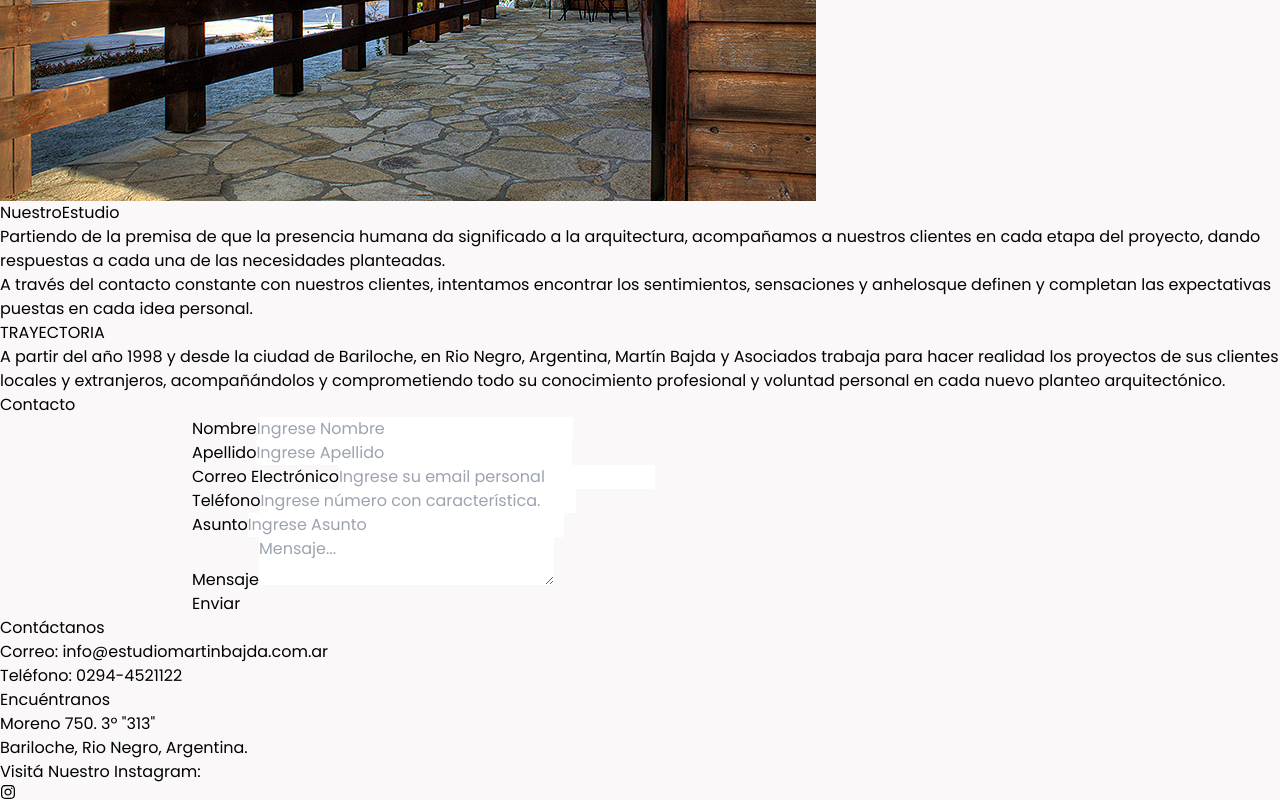
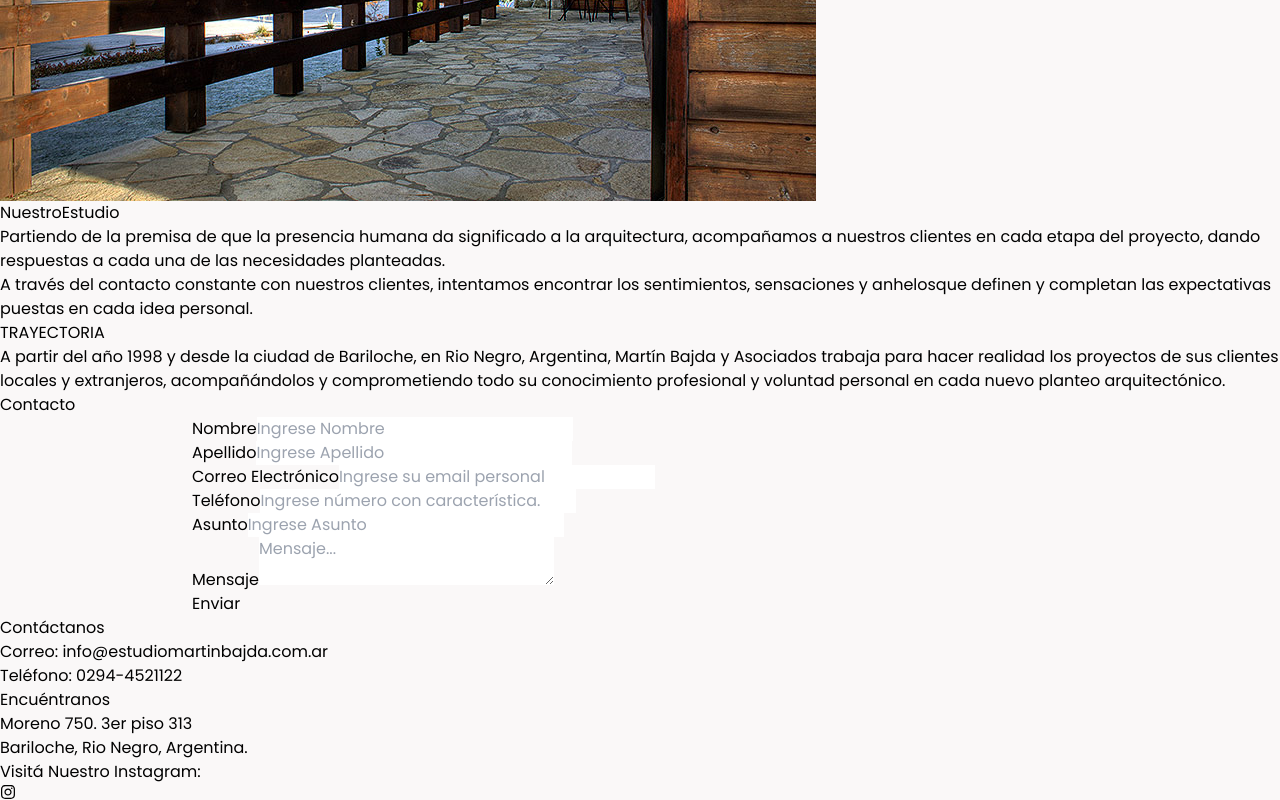
Before and after one commit to 4Bprogramming/BajdaNextJs, a Next.js app: page / in a window 1280 px wide. Shown: the part 1252-2052 px from the top of the page. Built offline with nearby package versions, Linux system fonts and the light colour scheme.

Commit message:
comillas

```diff
--- a/src/Components/Contact/ContactMedia.jsx
+++ b/src/Components/Contact/ContactMedia.jsx
@@ -12,7 +12,7 @@ function ContactMedia() {
       </contact-us>
       <find-us class="flex flex-col items-start ml-4  w-full">
         <h4 class=" text-2xl font-semibold text-grey-1">Encuéntranos</h4>
-        <p>Moreno 750. 3º "313"</p>
+        <p>Moreno 750. 3er piso 313</p>
         <p>Bariloche, Rio Negro, Argentina.</p>
         <Link className='relative underline underline-offset-2 hover:text-custom-green transition-all duration-700 group hover:ml-2' href={"https://www.instagram.com/arq.martin_bajda/?igsh=YmhqdHNqdmxlZGJs"} target='blank'>
         Visitá Nuestro Instagram:
```
